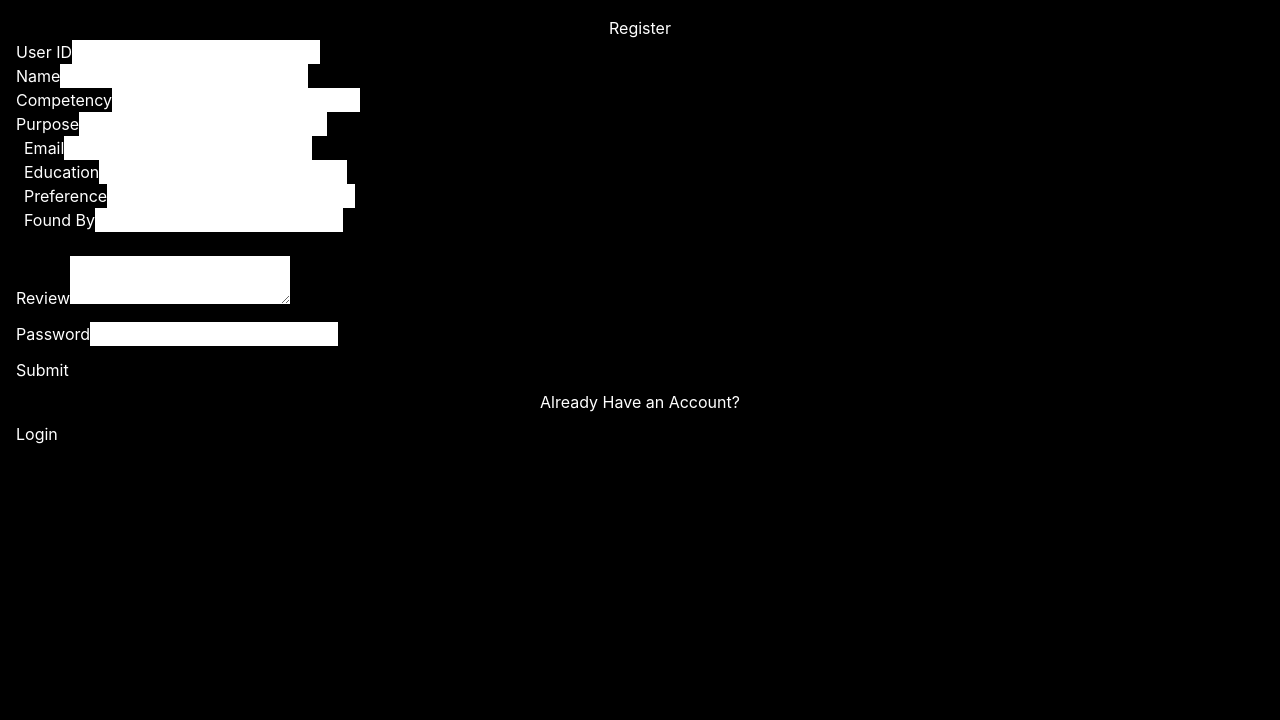
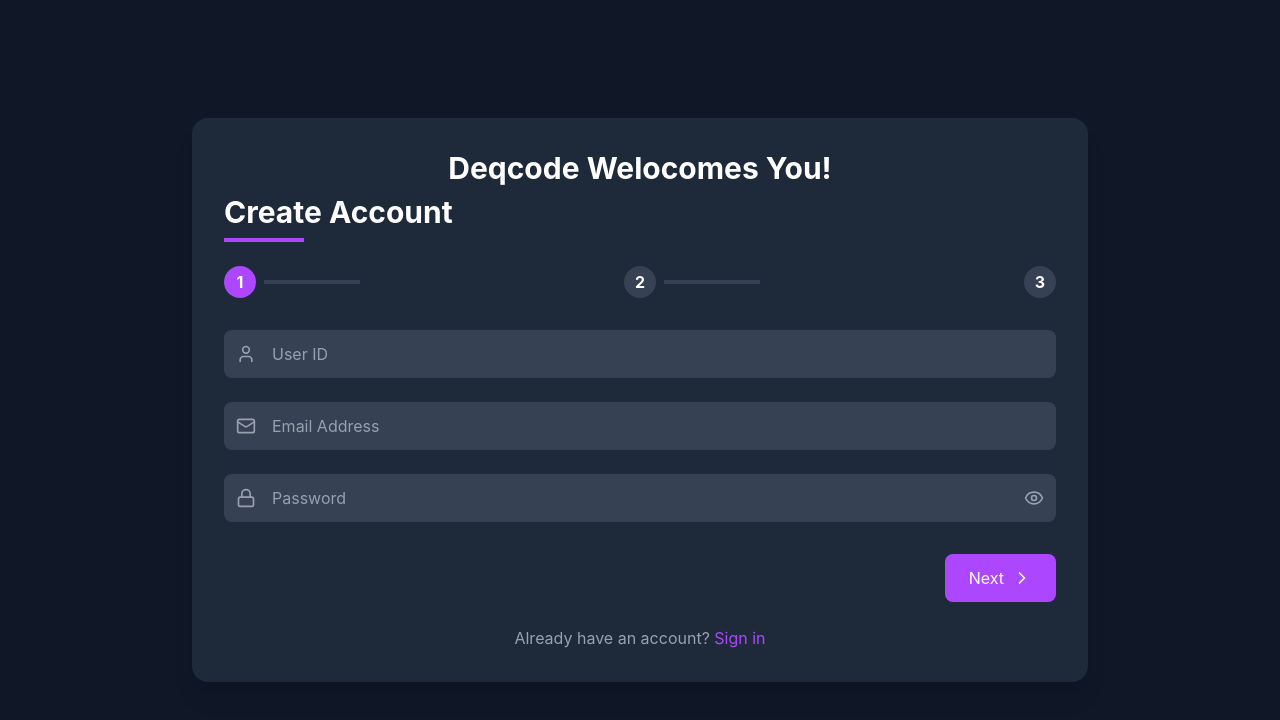
Before and after one commit to Abinayasankar-co/deqcodeai, a React (Vite) app in the folder frontend/deqcodeai/: page /register in a window 1280 px wide. Shown: the top 720 px of the page. Built offline with nearby package versions, Linux system fonts and the light colour scheme.

Commit message:
Half Way Changes Regarding the Registeration and Sidebar and Final Production Drafts

```diff
--- a/frontend/deqcodeai/src/App.jsx
+++ b/frontend/deqcodeai/src/App.jsx
@@ -9,7 +9,7 @@ import Login from './components/login'
 import { AuthProvider, useAuth } from './AuthContext';
 
 const ProtectedRoute = ({ children }) => {
-  navigate = useNavigate();
+  const navigate = useNavigate();
   const { isAuthenticated } = useAuth();
   if (!isAuthenticated) {
     return navigate("/login");
--- a/frontend/deqcodeai/src/components/Registeration.jsx
+++ b/frontend/deqcodeai/src/components/Registeration.jsx
@@ -1,10 +1,11 @@
 import { useState } from 'react';
+import { ChevronRight, Eye, EyeOff, User, Mail, Book, Target, GraduationCap, Heart, Search, FileText, Lock } from 'lucide-react';
+import { useAuth } from '../AuthContext';
 import { useNavigate } from 'react-router-dom';
-import { Container, Form, Button } from 'react-bootstrap';
-import { FontAwesomeIcon } from '@fortawesome/react-fontawesome';
-import { faEye, faEyeSlash } from '@fortawesome/free-solid-svg-icons';
+import React from 'react';
 
 const Register = () => {
+  const {setIsAuthenticated, setUsername} = useAuth();
   const [formData, setFormData] = useState({
     userId: '',
     name: '',
@@ -18,99 +19,245 @@ const Register = () => {
     review: ''
   });
   const [showPassword, setShowPassword] = useState(false);
+  const [currentStep, setCurrentStep] = useState(1);
   const navigate = useNavigate();
 
   const handleChange = (e) => {
     setFormData({ ...formData, [e.target.name]: e.target.value });
   };
 
-  const handlePasswordVisibility = () => {
-    setShowPassword(!showPassword);
+  const nextStep = () => {
+    setCurrentStep(prev => Math.min(prev + 1, 3));
+  };
+
+  const prevStep = () => {
+    setCurrentStep(prev => Math.max(prev - 1, 1));
   };
 
   const handleSubmit = async (e) => {
     e.preventDefault();
     console.log(formData);
+    try{
+      const register = await fetch('/api/register',{
+           method:"POST",
+           headers:{
+            'ContentType' : 'application/json'
+           },
+           body: JSON.stringify(formData)
 
-    try {
-      const response = await fetch('/api/register', {
-        method: 'POST',
-        headers: { 'Content-Type': 'application/json' },
-        body: JSON.stringify(formData)
-      });
-
-      if (response.ok) {
-        const data = await response.json();
-        if (data.token) {
-          localStorage.setItem('token', data.token);
-        }
-        navigate("/home");
-      } else {
-        console.error('Signup failed:', response.statusText);
-        navigate("/Failedlogin");
+      })
+      if(register.ok){
+        const data = register.json();
+        localStorage.setItem("session_token",data.session_key);
+        localStorage.setItem('username', formData.username);
+        setIsAuthenticated(true);
+        setUsername(formData.username);
+        navigate('/design');
       }
-    } catch (error) {
-      console.error('Error:', error);
-      navigate("/Failedlogin");
+      else{
+        console.log(e);
+        navigate('/registration_error');
+      }
+    }catch(e){
+      console.log(e);
+      navigate('/registration_error');
     }
   };
 
   return (
-    <Container className="d-flex justify-content-center align-items-center vh-100">
-      <Form onSubmit={handleSubmit} className="p-4 bg-dark text-white rounded w-50">
-        <h2 className="text-center">Register</h2>
-        <div className="d-flex justify-content-between border-bottom pb-3">
-          <div className="w-50 pr-2">
-            <Form.Group>
-              <Form.Label>User ID</Form.Label>
-              <Form.Control type="text" name="userId" value={formData.userId} onChange={handleChange} required />
-            </Form.Group>
-            <Form.Group>
-              <Form.Label>Name</Form.Label>
-              <Form.Control type="text" name="name" value={formData.name} onChange={handleChange} required />
-            </Form.Group>
-            <Form.Group>
-              <Form.Label>Competency</Form.Label>
-              <Form.Control type="text" name="competency" value={formData.competency} onChange={handleChange} required />
-            </Form.Group>
-            <Form.Group>
-              <Form.Label>Purpose</Form.Label>
-              <Form.Control type="text" name="purpose" value={formData.purpose} onChange={handleChange} required />
-            </Form.Group>
+    <div className="min-h-screen bg-gray-900 flex items-center justify-center p-4">
+      <div className="max-w-4xl w-full bg-gray-800 rounded-2xl shadow-xl overflow-hidden">
+        <div className="p-8">
+          <div className='text-3xl text-center text-white mb-2 font-sans font-bold'>Deqcode Welocomes You!</div>
+          <h2 className="text-3xl font-bold text-white mb-2 font-sans">Create Account</h2>
+          <div className="h-1 w-20 bg-purple-500 mb-6"></div>
+
+          <div className="mb-8 flex justify-between">
+            {[1, 2, 3].map((step) => (
+              <div key={step} className="flex items-center">
+                <div className={`w-8 h-8 rounded-full flex items-center justify-center ${
+                  currentStep >= step ? 'bg-purple-500' : 'bg-gray-700'
+                } text-white font-bold`}>
+                  {step}
+                </div>
+                {step < 3 && (
+                  <div className={`w-24 h-1 mx-2 ${
+                    currentStep > step ? 'bg-purple-500' : 'bg-gray-700'
+                  }`}></div>
+                )}
+              </div>
+            ))}
           </div>
-          <div className="w-50 pl-2">
-            <Form.Group>
-              <Form.Label>Email</Form.Label>
-              <Form.Control type="email" name="email" value={formData.email} onChange={handleChange} required />
-            </Form.Group>
-            <Form.Group>
-              <Form.Label>Education</Form.Label>
-              <Form.Control type="text" name="education" value={formData.education} onChange={handleChange} required />
-            </Form.Group>
-            <Form.Group>
-              <Form.Label>Preference</Form.Label>
-              <Form.Control type="text" name="preference" value={formData.preference} onChange={handleChange} required />
-            </Form.Group>
-            <Form.Group>
-              <Form.Label>Found By</Form.Label>
-              <Form.Control type="text" name="foundBy" value={formData.foundBy} onChange={handleChange} required />
-            </Form.Group>
+
+          <form onSubmit={handleSubmit}>
+            {currentStep === 1 && (
+              <div className="space-y-6">
+                <div className="relative">
+                  <User className="absolute left-3 top-1/2 transform -translate-y-1/2 text-gray-400" size={20} />
+                  <input
+                    type="text"
+                    name="userId"
+                    placeholder="User ID"
+                    className="w-full bg-gray-700 text-white pl-12 pr-4 py-3 rounded-lg focus:outline-none focus:ring-2 focus:ring-purple-500 transition-all"
+                    value={formData.userId}
+                    onChange={handleChange}
+                    required
+                  />
+                </div>
+                <div className="relative">
+                  <Mail className="absolute left-3 top-1/2 transform -translate-y-1/2 text-gray-400" size={20} />
+                  <input
+                    type="email"
+                    name="email"
+                    placeholder="Email Address"
+                    className="w-full bg-gray-700 text-white pl-12 pr-4 py-3 rounded-lg focus:outline-none focus:ring-2 focus:ring-purple-500 transition-all"
+                    value={formData.email}
+                    onChange={handleChange}
+                    required
+                  />
+                </div>
+                <div className="relative">
+                  <Lock className="absolute left-3 top-1/2 transform -translate-y-1/2 text-gray-400" size={20} />
+                  <input
+                    type={showPassword ? 'text' : 'password'}
+                    name="password"
+                    placeholder="Password"
+                    className="w-full bg-gray-700 text-white pl-12 pr-12 py-3 rounded-lg focus:outline-none focus:ring-2 focus:ring-purple-500 transition-all"
+                    value={formData.password}
+                    onChange={handleChange}
+                    required
+                  />
+                  <button
+                    type="button"
+                    onClick={() => setShowPassword(!showPassword)}
+                    className="absolute right-3 top-1/2 transform -translate-y-1/2 text-gray-400 hover:text-white"
+                  >
+                    {showPassword ? <EyeOff size={20} /> : <Eye size={20} />}
+                  </button>
+                </div>
+              </div>
+            )}
+
+            {currentStep === 2 && (
+              <div className="space-y-6">
+                <div className="relative">
+                  <Book className="absolute left-3 top-1/2 transform -translate-y-1/2 text-gray-400" size={20} />
+                  <input
+                    type="text"
+                    name="competency"
+                    placeholder="Your Competency"
+                    className="w-full bg-gray-700 text-white pl-12 pr-4 py-3 rounded-lg focus:outline-none focus:ring-2 focus:ring-purple-500 transition-all"
+                    value={formData.competency}
+                    onChange={handleChange}
+                    required
+                  />
+                </div>
+                <div className="relative">
+                  <Target className="absolute left-3 top-1/2 transform -translate-y-1/2 text-gray-400" size={20} />
+                  <input
+                    type="text"
+                    name="purpose"
+                    placeholder="Purpose"
+                    className="w-full bg-gray-700 text-white pl-12 pr-4 py-3 rounded-lg focus:outline-none focus:ring-2 focus:ring-purple-500 transition-all"
+                    value={formData.purpose}
+                    onChange={handleChange}
+                    required
+                  />
+                </div>
+                <div className="relative">
+                  <GraduationCap className="absolute left-3 top-1/2 transform -translate-y-1/2 text-gray-400" size={20} />
+                  <input
+                    type="text"
+                    name="education"
+                    placeholder="Education"
+                    className="w-full bg-gray-700 text-white pl-12 pr-4 py-3 rounded-lg focus:outline-none focus:ring-2 focus:ring-purple-500 transition-all"
+                    value={formData.education}
+                    required
+                    onChange={handleChange}
+                  />
+                </div>
+              </div>
+            )}
+
+            {currentStep === 3 && (
+              <div className="space-y-6">
+                <div className="relative">
+                  <Heart className="absolute left-3 top-1/2 transform -translate-y-1/2 text-gray-400" size={20} />
+                  <input
+                    type="text"
+                    name="preference"
+                    placeholder="Your Preference"
+                    className="w-full bg-gray-700 text-white pl-12 pr-4 py-3 rounded-lg focus:outline-none focus:ring-2 focus:ring-purple-500 transition-all"
+                    value={formData.preference}
+                    onChange={handleChange}
+                    required
+                  />
+                </div>
+                <div className="relative">
+                  <Search className="absolute left-3 top-1/2 transform -translate-y-1/2 text-gray-400" size={20} />
+                  <input
+                    type="text"
+                    name="foundBy"
+                    placeholder="How did you find us?"
+                    className="w-full bg-gray-700 text-white pl-12 pr-4 py-3 rounded-lg focus:outline-none focus:ring-2 focus:ring-purple-500 transition-all"
+                    value={formData.foundBy}
+                    onChange={handleChange}
+                    required
+                  />
+                </div>
+                <div className="relative">
+                  <FileText className="absolute left-3 top-6 text-gray-400" size={20} />
+                  <textarea
+                    name="review"
+                    placeholder="Your Review"
+                    className="w-full bg-gray-700 text-white pl-12 pr-4 py-4 rounded-lg focus:outline-none focus:ring-2 focus:ring-purple-500 transition-all min-h-[100px]"
+                    value={formData.review}
+                    onChange={handleChange}
+                    required
+                  />
+                </div>
+              </div>
+            )}
+
+            <div className="mt-8 flex justify-between">
+              {currentStep > 1 && (
+                <button
+                  type="button"
+                  onClick={prevStep}
+                  className="px-6 py-3 bg-gray-700 text-white rounded-lg hover:bg-gray-600 transition-all"
+                >
+                  Previous
+                </button>
+              )}
+              {currentStep < 3 ? (
+                <button
+                  type="button"
+                  onClick={nextStep}
+                  className="px-6 py-3 bg-purple-500 text-white rounded-lg hover:bg-purple-600 transition-all ml-auto flex items-center"
+                >
+                  Next
+                  <ChevronRight className="ml-2" size={20} />
+                </button>
+              ) : (
+                <button
+                  type="submit"
+                  className="px-6 py-3 bg-purple-500 text-white rounded-lg hover:bg-purple-600 transition-all ml-auto"
+                >
+                  Create Account
+                </button>
+              )}
+            </div>
+          </form>
+
+          <div className="mt-6 text-center text-gray-400">
+            Already have an account?{' '}
+            <a href="/login" className="text-purple-500 hover:text-purple-400 transition-all">
+              Sign in
+            </a>
           </div>
         </div>
-        <Form.Group className="mt-3">
-          <Form.Label>Review</Form.Label>
-          <Form.Control as="textarea" name="review" value={formData.review} onChange={handleChange} required />
-        </Form.Group>
-        <Form.Group className="mt-3 position-relative">
-          <Form.Label>Password</Form.Label>
-          <Form.Control type={showPassword ? 'text' : 'password'} name="password" value={formData.password} onChange={handleChange} required />
-          <faEye className="position-absolute" onClick={handlePasswordVisibility} />
-        </Form.Group>
-        <Button variant="light" type="submit" className="mt-3 w-100">Submit</Button>
-        <div className='text-center py-2'>Already Have an Account?</div>
-        <Button variant="light" href='/login' type='button' className="mt-1 w-100">Login</Button>
-      </Form>
-    </Container>
+      </div>
+    </div>
   );
 };
 
--- a/frontend/deqcodeai/tailwind.config.js
+++ b/frontend/deqcodeai/tailwind.config.js
@@ -24,6 +24,7 @@ export default {
         emerald: colors.emerald,
         indigo: colors.indigo,
         yellow: colors.yellow,
+        purple:colors.purple
         },
       extend: {
         fontFamily: {
```
Also changed, not shown: 1 other file (tests, documents, lock files or other folders).
